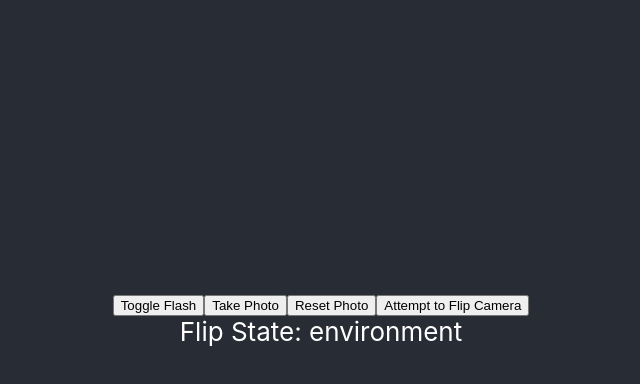
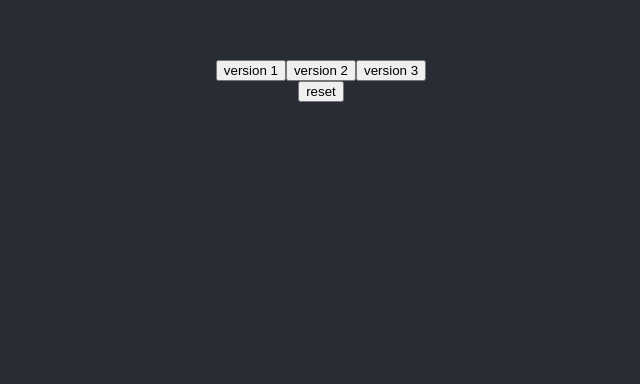
Before and after one commit to propel-joshm/webcam_poc_src, a React (Create React App) app: page / in a window 1280 px wide. Shown: the part 324-708 px from the top of the page, without its empty margins (319-959 px from the left). Built offline with nearby package versions, Linux system fonts and the light colour scheme.

Commit message:
Created UI for switching solutions

```diff
--- a/src/App.tsx
+++ b/src/App.tsx
@@ -1,24 +1,60 @@
 import './App.css';
-import WebcamVideo from './webcam';
+import { useState } from 'react';
+import One from './webcam';
+import Two from './webcamTwo';
+import Three from './webcamThree';
 
 
 function App() {
+  const [state, setState] = useState("start");
 
-  const height = 480;
-  const width = 480;
+  const AddSolution = (props: any) => {
+    return (
+      <button type='button' onClick={props.addSolution}>
+        {props.text}
+      </button>
+    );
+  };
+
+  return (
+    <div className='App'>
+      <header className='App-header'>
+        {state === "start" && (
+          <div>
+            <AddSolution
+              text={"version 1"}
+              addSolution={() => setState("version 1")}
+            />
+            <AddSolution
+              text={"version 2"}
+              addSolution={() => setState("version 2")}
+            />
+             <AddSolution
+              text={"version 3"}
+              addSolution={() => setState("version 3")}
+            />
+          </div>
+        )}
+        <main>
+          {state === "version 1" && <One />}
+          {state === "version 2" && <Two />}
+          {state === "version 3" && <Three />}
+        </main>
 
 
-  return (
-    <div className="App">
-      <header className="App-header">
-        <WebcamVideo height={height} width={width}></WebcamVideo>
-        {/* <video id="webcamVideo" height={constraints.height} width={constraints.width} autoPlay muted playsInline ></video> */}
-        <div id="outputText"></div>
-        <div id="outputConstraintError"></div>
-        <div id="outputFlipState"></div>
+        {state !== "start" && (
+          <div>
+            <div id='outputText'>Output Text:</div>
+            <div id='outputConstraintError'>Constraint Error:</div>
+            <div id='outputFlipState'>Flip State:</div>
+          </div>
+        )}
+
+        <AddSolution text={"reset"} addSolution={() => setState("start")} />
       </header>
     </div>
   );
 }
 
+
 export default App;
--- a/src/webcam.tsx
+++ b/src/webcam.tsx
@@ -3,7 +3,11 @@ import React, { useEffect, useState } from 'react';
 import { MediaTrackConstraintsOES } from './interfaces/MediaStreamTrackSetOES';
 import './App.css';
 
-function WebcamVideo(props: any) {
+function One(props: any) {
+
+    const height = 480;
+    const width = 480;
+
     const [torchState, setTorchState] = useState(false);
     const [cameraEnabled, setCameraEnabled] = useState(false);
     const [photoTaken, setPhotoTaken] = useState(false);
@@ -22,16 +26,16 @@ function WebcamVideo(props: any) {
     const takePicture = () => {
         setPhotoTaken(true);
 
-        webcamPicture.width = props.width;
-        webcamPicture.height = props.height;
+        webcamPicture.width = width;
+        webcamPicture.height = height;
 
         let canvasContext = webcamPicture.getContext('2d');
-        if (canvasContext != null) canvasContext.drawImage(webcamVideo, 0, 0, props.width, props.height)
+        if (canvasContext != null) canvasContext.drawImage(webcamVideo, 0, 0, width, height)
     };
 
     const constraints = {
-        height: props.height,
-        width: props.width,
+        height: height,
+        width: width,
         video: {
             facingMode: { exact: cameraFlipState },
             //deviceId: '' as ConstrainDOMString
@@ -86,8 +90,8 @@ function WebcamVideo(props: any) {
     return (
 
         <div>
-            <video id="webcamVideo" height={props.height} style={{ display: (!photoTaken && cameraEnabled) ? "block" : "none" }} width={props.width} autoPlay muted playsInline ></video>
-            <canvas id="webcamPicture" style={{ display: (photoTaken && cameraEnabled) ? "block" : "none" }} width={props.width} height={props.height}></canvas>
+            <video id="webcamVideo" height={height} style={{ display: (!photoTaken && cameraEnabled) ? "block" : "none" }} width={width} autoPlay muted playsInline ></video>
+            <canvas id="webcamPicture" style={{ display: (photoTaken && cameraEnabled) ? "block" : "none" }} width={width} height={height}></canvas>
             <button type="button" id="toggleTorch" onClick={toggleTorchState}>Toggle Flash</button>
             <button type="button" onClick={takePicture}>Take Photo</button>
             <button type="button" onClick={resetPicture}>Reset Photo</button>
@@ -98,4 +102,4 @@ function WebcamVideo(props: any) {
     )
 };
 
-export default WebcamVideo;
+export default One;
--- /dev/null
+++ b/src/webcamThree.tsx
@@ -0,0 +1,11 @@
+import React, {useState} from 'react';
+
+function Three(props:any) {
+    return (
+        <div>
+            hello 3 :D
+        </div>
+    )
+}
+
+export default Three;
--- /dev/null
+++ b/src/webcamTwo.tsx
@@ -0,0 +1,47 @@
+import React, {useState} from 'react';
+
+function Two(props:any) {
+
+    const outputText = document.getElementById("outputText")!;
+    const outputConstraintError = document.getElementById("outputConstraintError");
+    const outputFlipState = document.getElementById("outputFlipState");
+
+    let streamRef: MediaStream;
+
+    const constraints = {
+        video: {
+            facingMode: { exact: 'environment' },
+        }
+    }
+
+    function applyTorch(stream:MediaStream) {
+        let track = stream.getTracks();
+
+        let sb = '';
+
+        track.forEach(track => {
+            sb = sb.concat(track.toString());
+            console.log(sb);
+            console.log(track);
+        })
+
+       outputText.textContent = sb;
+    }
+
+    navigator.mediaDevices.getUserMedia(constraints)
+        .then(stream => {
+            streamRef = stream;
+    })
+
+
+
+
+    return (
+        <div>
+        <button onClick={() => { (streamRef) ? applyTorch(streamRef) : console.log("Stream not found")}}>Click Me</button>
+        <div>Flash toggled on</div>
+        </div>
+    )
+}
+
+export default Two;
```
